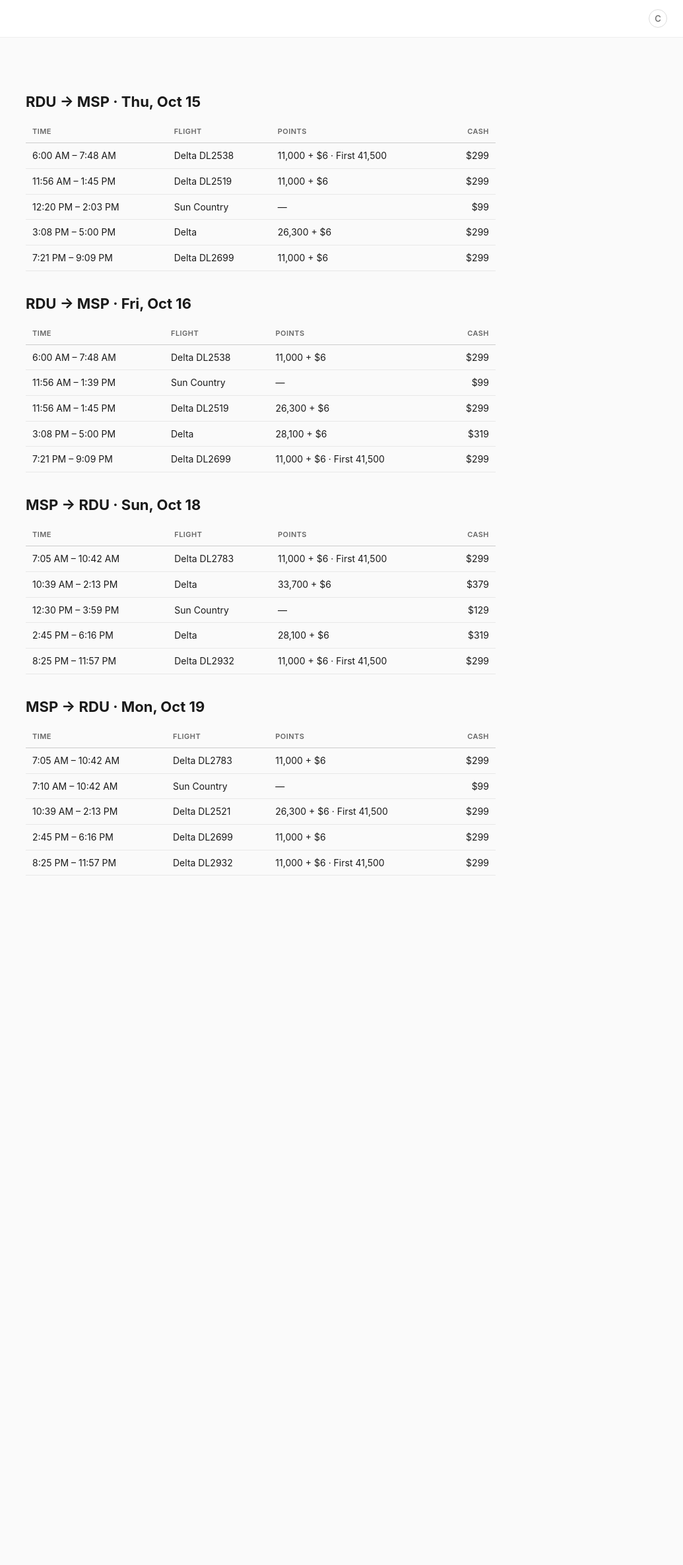
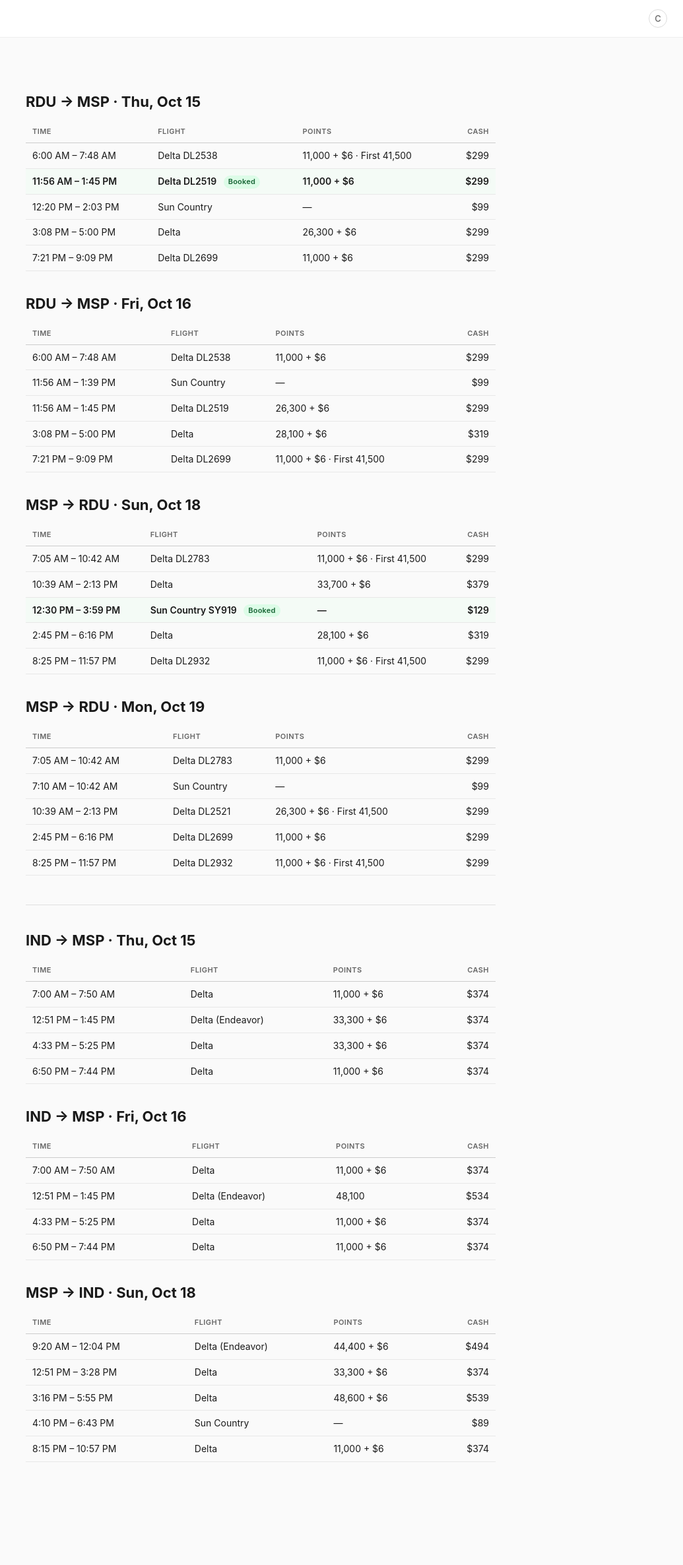
Before and after one commit to alvinyxz/alvinyxz.github.io, a Jekyll site: the page built from README.md, in a window 1280 px wide. Shown: the whole page at 66% size, without its empty margins (245-1280 px from the left). Built offline with Jekyll 4.4.1, drawn with Linux system fonts in a browser that asks for light colours; before the commit the page ends 1483 px from its top, so only the background shows below that.

Commit message:
Mark booked flights and add IND-MSP options
Highlight the two booked segments, DL2519 on Oct 15 and SY919 on Oct 18, with
a Booked pill and a tinted row. Add IND to MSP for Oct 15 and 16 and MSP to
IND for Oct 18 below a rule; the remaining return date still to come.

Co-Authored-By: Claude Opus 5 <noreply@anthropic.com>
Claude-Session: https://claude.ai/code/session_014gvVpaFGHFpZDU8zKRTZv8

```diff
--- a/README.md
+++ b/README.md
@@ -8,7 +8,7 @@ permalink: /
 | Time | Flight | Points | Cash |
 |---|---|---|---|
 | 6:00 AM – 7:48 AM | Delta DL2538 | 11,000 + $6 · First 41,500 | $299 |
-| 11:56 AM – 1:45 PM | Delta DL2519 | 11,000 + $6 | $299 |
+| 11:56 AM – 1:45 PM | Delta DL2519 <span class="booked">Booked</span> | 11,000 + $6 | $299 |
 | 12:20 PM – 2:03 PM | Sun Country | — | $99 |
 | 3:08 PM – 5:00 PM | Delta | 26,300 + $6 | $299 |
 | 7:21 PM – 9:09 PM | Delta DL2699 | 11,000 + $6 | $299 |
@@ -29,7 +29,7 @@ permalink: /
 |---|---|---|---|
 | 7:05 AM – 10:42 AM | Delta DL2783 | 11,000 + $6 · First 41,500 | $299 |
 | 10:39 AM – 2:13 PM | Delta | 33,700 + $6 | $379 |
-| 12:30 PM – 3:59 PM | Sun Country | — | $129 |
+| 12:30 PM – 3:59 PM | Sun Country SY919 <span class="booked">Booked</span> | — | $129 |
 | 2:45 PM – 6:16 PM | Delta | 28,100 + $6 | $319 |
 | 8:25 PM – 11:57 PM | Delta DL2932 | 11,000 + $6 · First 41,500 | $299 |
 
@@ -42,3 +42,33 @@ permalink: /
 | 10:39 AM – 2:13 PM | Delta DL2521 | 26,300 + $6 · First 41,500 | $299 |
 | 2:45 PM – 6:16 PM | Delta DL2699 | 11,000 + $6 | $299 |
 | 8:25 PM – 11:57 PM | Delta DL2932 | 11,000 + $6 · First 41,500 | $299 |
+
+---
+
+## IND → MSP · Thu, Oct 15
+
+| Time | Flight | Points | Cash |
+|---|---|---|---|
+| 7:00 AM – 7:50 AM | Delta | 11,000 + $6 | $374 |
+| 12:51 PM – 1:45 PM | Delta (Endeavor) | 33,300 + $6 | $374 |
+| 4:33 PM – 5:25 PM | Delta | 33,300 + $6 | $374 |
+| 6:50 PM – 7:44 PM | Delta | 11,000 + $6 | $374 |
+
+## IND → MSP · Fri, Oct 16
+
+| Time | Flight | Points | Cash |
+|---|---|---|---|
+| 7:00 AM – 7:50 AM | Delta | 11,000 + $6 | $374 |
+| 12:51 PM – 1:45 PM | Delta (Endeavor) | 48,100 | $534 |
+| 4:33 PM – 5:25 PM | Delta | 11,000 + $6 | $374 |
+| 6:50 PM – 7:44 PM | Delta | 11,000 + $6 | $374 |
+
+## MSP → IND · Sun, Oct 18
+
+| Time | Flight | Points | Cash |
+|---|---|---|---|
+| 9:20 AM – 12:04 PM | Delta (Endeavor) | 44,400 + $6 | $494 |
+| 12:51 PM – 3:28 PM | Delta | 33,300 + $6 | $374 |
+| 3:16 PM – 5:55 PM | Delta | 48,600 + $6 | $539 |
+| 4:10 PM – 6:43 PM | Sun Country | — | $89 |
+| 8:15 PM – 10:57 PM | Delta | 11,000 + $6 | $374 |
--- a/_layouts/default.html
+++ b/_layouts/default.html
@@ -81,6 +81,18 @@
     border-bottom: 1px solid #ccc;
   }
   main td:last-child, main th:last-child { text-align: right; }
+  main .booked {
+    display: inline-block; margin-left: 7px; padding: 1px 7px;
+    border-radius: 10px; font-size: 11px; font-weight: 600;
+    background: #dcfce7; color: #166534; vertical-align: middle;
+    letter-spacing: 0.02em;
+  }
+  main tbody tr:has(.booked) { background: #f4fbf6; }
+  main tbody tr:has(.booked) td { font-weight: 600; }
+  main hr {
+    border: 0; border-top: 1px solid #e0e0e0;
+    margin: 44px 0 36px;
+  }
   @media (max-width: 620px) {
     main table { font-size: 13px; display: block; overflow-x: auto; }
     main th, main td { padding: 7px 8px; }
```
